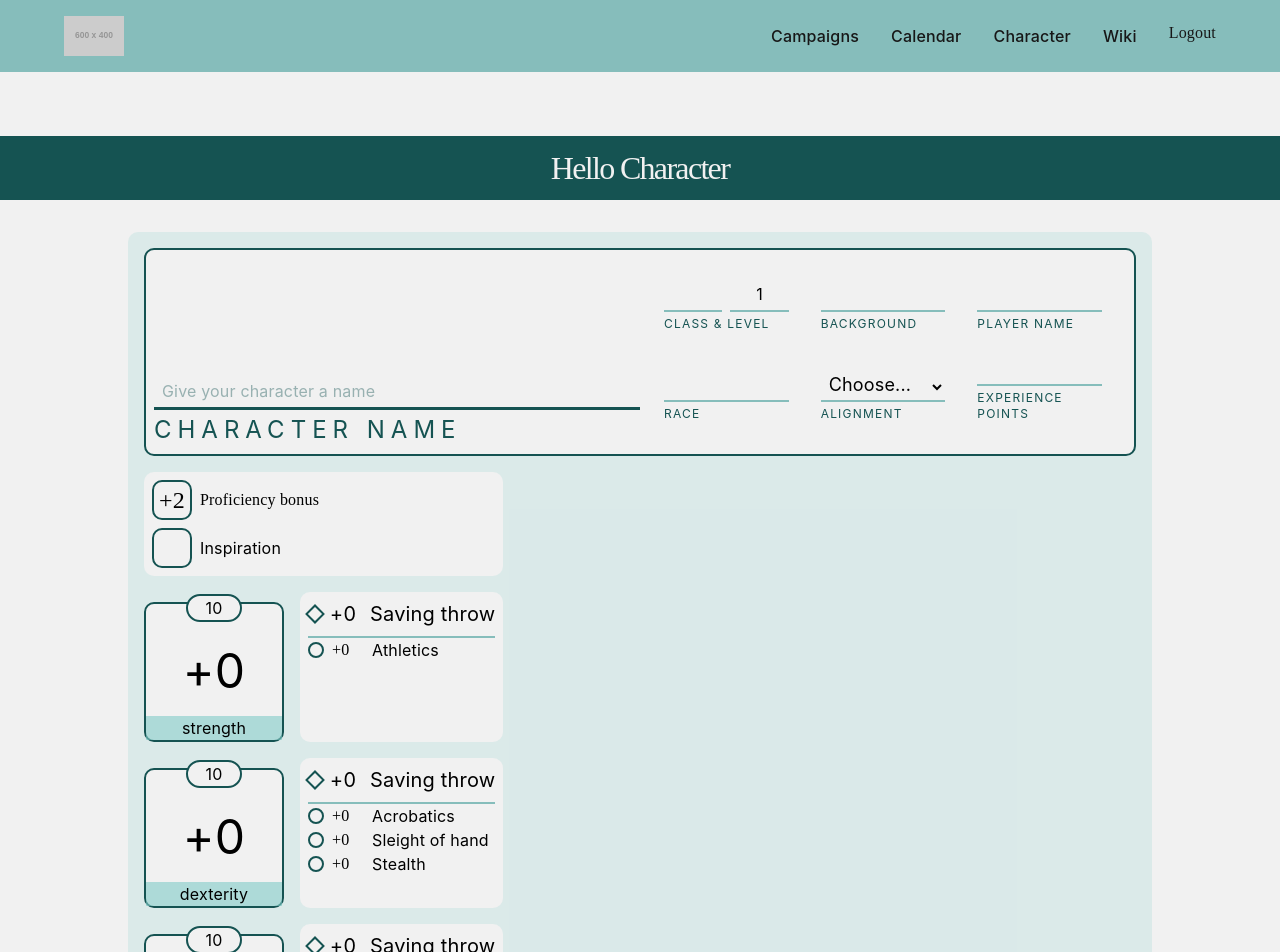
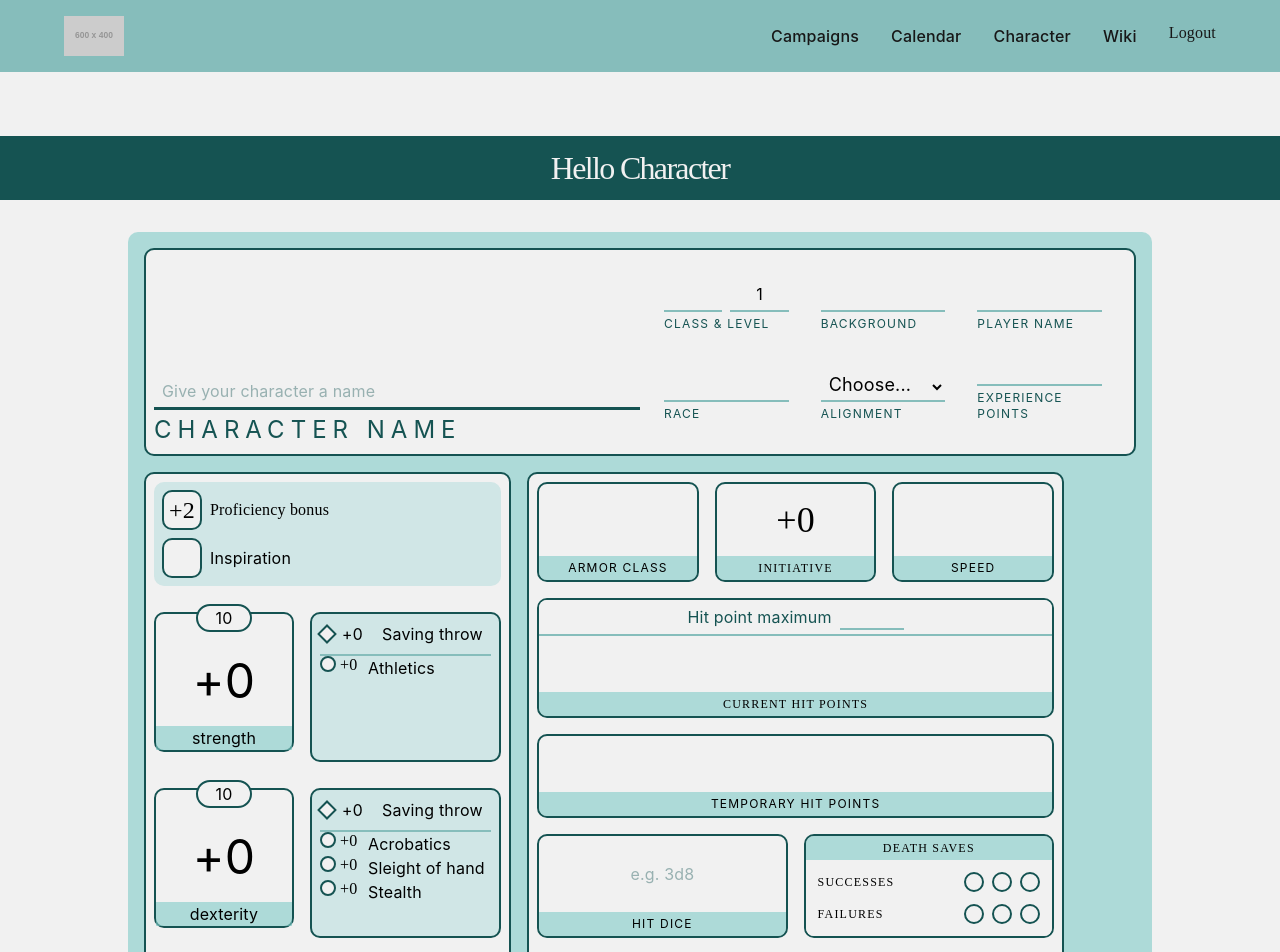
Before and after one commit to juleskj/dnd-react-flask, a React (Vite) app: page /character in a window 1280 px wide. Shown: the top 952 px of the page. Built offline with nearby package versions, Linux system fonts and the light colour scheme; a web font is replaced by a local one.

Commit message:
combat abilities

```diff
--- a/src/components/character-sheet/AbilityComp.jsx
+++ b/src/components/character-sheet/AbilityComp.jsx
@@ -1,10 +1,4 @@
 import { getModifier, formatBonus } from "../../utils/Cals";
-
-const checkboxBase = `
-  shrink-0 cursor-pointer appearance-none border-2 border-main-300 bg-light-100
-  checked:bg-main-300 checked:shadow-[inset_0_0_0_2px_white]
-  focus-visible:outline-2 focus-visible:outline-offset-2 focus-visible:outline-main-300
-`;
 
 function AbilityComp({
   ability,
@@ -22,7 +16,7 @@ function AbilityComp({
   const savingKey = `${ability}-saving-throw`;
 
   return (
-    <article className="grid grid-cols-[auto_1fr] gap-4 w-fit ">
+    <article className="flex flex-col items-center lg:items-start lg:grid lg:grid-cols-[auto_1fr] gap-4 pb-2.5">
       <label
         className="bg-light-100 mt-2.5 aspect-square w-35 h-35 flex flex-col border-2 border-main-300 text-center rounded-[10px]"
         htmlFor={`${shortAbility}-ability`}
@@ -48,10 +42,10 @@ function AbilityComp({
         <span className="bg-main-100/60">{ability}</span>
       </label>
 
-      <div className="bg-light-100 p-2 rounded-[10px]">
+      <div className=" w-full h-full mt-2.5 bg-light-100 p-2 rounded-[10px] bg-light-100  lg:bg-main-100/30 border-2 border-main-300">
         <label
           htmlFor={`${shortAbility}-saving-throw`}
-          className="flex flex-row items-center gap-2 text-xl! border-b-2 border-main-200 pb-2"
+          className="flex flex-row items-center gap-2  border-b-2 border-main-200 pb-2"
         >
           <input
             type="checkbox"
@@ -59,7 +53,7 @@ function AbilityComp({
             name={`${shortAbility}_saving_throw`}
             checked={!!proficient[savingKey]}
             onChange={() => onToggle(savingKey)}
-            className={`${checkboxBase} size-3.5 rotate-45`}
+            className={`checkboxBase size-3.5 rotate-45`}
           />
           <span className="w-8 tabular-nums">
             {formatBonus(bonusFor(savingKey))}
@@ -71,16 +65,19 @@ function AbilityComp({
           const slug = skill.replaceAll(" ", "-");
           const key = `${ability}-${slug}`;
           return (
-            <div key={skill} className=" flex flex-row items-center gap-2">
+            <div
+              key={skill}
+              className=" flex flex-row items-center lg:items-start gap-1"
+            >
               <input
                 type="checkbox"
                 id={`${shortAbility}-${slug}`}
                 name={`${shortAbility}_${slug}`}
                 checked={!!proficient[key]}
                 onChange={() => onToggle(key)}
-                className={`${checkboxBase} size-4 rounded-full`}
+                className={`checkboxBase size-4 rounded-full`}
               />
-              <span className="w-8 tabular-nums">
+              <span className="w-6 tabular-nums">
                 {formatBonus(bonusFor(key))}
               </span>
               <label
--- a/src/components/character-sheet/CharacterInfo.jsx
+++ b/src/components/character-sheet/CharacterInfo.jsx
@@ -29,7 +29,7 @@ function CharacterInfo({ info, onInfoChange, level, onLevelChange }) {
   const handleChange = (e) => onInfoChange(e.target.name, e.target.value);
 
   return (
-    <section className="grid w-full max-w-3xl grid-cols-1 gap-x-8 gap-y-6 rounded-[10px] p-6 sm:grid-cols-3">
+    <section className="grid w-full max-w-3xl grid-cols-1 gap-x-8 gap-y-6 rounded-[10px] lg:p-6 sm:grid-cols-3">
       {/* Class & level */}
       <Field id="class" label="Class & level">
         <div className="flex gap-2">
--- /dev/null
+++ b/src/components/character-sheet/CombatStats.jsx
@@ -0,0 +1,171 @@
+import { getModifier, formatBonus } from "../../utils/Cals";
+
+const box =
+  "bg-light-100  flex flex-col-reverse overflow-hidden rounded-[10px] border-2 border-main-300 text-center";
+const boxLabel = "bg-main-100/60 py-1 text-xs uppercase tracking-widest";
+const bigInput =
+  "w-full flex-1 bg-transparent text-center text-4xl focus:outline-none";
+
+function StatBox({ id, label, children }) {
+  return (
+    <label htmlFor={id} className={`${box} w-full bg-light-100`}>
+      <span className={boxLabel}>{label}</span>
+      {children}
+    </label>
+  );
+}
+
+function DeathSaveRow({ label, values, onToggle }) {
+  return (
+    <div className="flex items-center justify-between gap-3 ">
+      <span className="text-xs uppercase tracking-widest">{label}</span>
+      <div className="flex gap-2 ">
+        {values.map((checked, i) => (
+          <input
+            key={i}
+            type="checkbox"
+            aria-label={`${label} ${i + 1}`}
+            checked={checked}
+            onChange={() => onToggle(i)}
+            className={`checkboxBase size-5 rounded-full`}
+          />
+        ))}
+      </div>
+    </div>
+  );
+}
+
+function CombatStats({
+  combat,
+  onCombatChange,
+  deathSaves,
+  onDeathSaveToggle,
+  dexterityScore,
+}) {
+  const initiative = getModifier(dexterityScore);
+
+  // digits only, so the user can't type letters
+  const handleNumber = (e) =>
+    onCombatChange(e.target.name, e.target.value.replace(/\D/g, ""));
+
+  return (
+    <section className="grid  gap-4">
+      {/* AC, initiative, speed */}
+      <div className="grid grid-cols-3 gap-4">
+        <StatBox id="ac" label="Armor class">
+          <input
+            id="ac"
+            name="ac"
+            type="text"
+            inputMode="numeric"
+            maxLength={2}
+            value={combat.ac}
+            onChange={handleNumber}
+            className={`${bigInput} py-4`}
+          />
+        </StatBox>
+
+        {/* calculated: DEX modifier */}
+        <div className={box}>
+          <span className={boxLabel}>Initiative</span>
+          <output className="flex flex-1 items-center justify-center py-4 text-4xl">
+            {formatBonus(initiative)}
+          </output>
+        </div>
+
+        <StatBox id="speed" label="Speed">
+          <input
+            id="speed"
+            name="speed"
+            type="text"
+            inputMode="numeric"
+            maxLength={3}
+            value={combat.speed}
+            onChange={handleNumber}
+            className={`${bigInput} py-4`}
+          />
+        </StatBox>
+      </div>
+
+      {/* Current HP, with max on top */}
+      <div className={box}>
+        <span className={boxLabel}>Current hit points</span>
+        <input
+          id="hpCurrent"
+          name="hpCurrent"
+          type="text"
+          inputMode="numeric"
+          maxLength={3}
+          value={combat.hpCurrent}
+          onChange={handleNumber}
+          aria-label="Current hit points"
+          className={`${bigInput} py-4 text-5xl bg-light-100`}
+        />
+        <label
+          htmlFor="hpMax"
+          className="bg-light-100 flex items-center justify-center gap-2 border-b-2 border-main-200 px-3 py-1 text-sm text-main-300"
+        >
+          Hit point maximum
+          <input
+            id="hpMax"
+            name="hpMax"
+            type="text"
+            inputMode="numeric"
+            maxLength={3}
+            value={combat.hpMax}
+            onChange={handleNumber}
+            className=" w-16 border-b-2 border-main-200 bg-transparent text-center focus:outline-none"
+          />
+        </label>
+      </div>
+
+      {/* Temp HP */}
+      <StatBox id="hpTemp" label="Temporary hit points">
+        <input
+          id="hpTemp"
+          name="hpTemp"
+          type="text"
+          inputMode="numeric"
+          maxLength={3}
+          value={combat.hpTemp}
+          onChange={handleNumber}
+          className={`${bigInput} py-4 `}
+        />
+      </StatBox>
+
+      {/* Hit dice + death saves */}
+      <div className="flex flex-cols flex-wrap lg:flex-nowrap gap-4 ">
+        <StatBox id="hitDice" label="Hit dice">
+          <input
+            id="hitDice"
+            name="hitDice"
+            type="text"
+            placeholder="e.g. 3d8"
+            maxLength={8}
+            value={combat.hitDice}
+            onChange={(e) => onCombatChange("hitDice", e.target.value)}
+            className=" flex-1 bg-transparent py-4 text-center text-2xl placeholder:text-main-300/40 focus:outline-none"
+          />
+        </StatBox>
+
+        <div className={`${box} justify-center w-full`}>
+          <div className="flex flex-col gap-3 p-3 bg-light-100">
+            <DeathSaveRow
+              label="Successes"
+              values={deathSaves.successes}
+              onToggle={(i) => onDeathSaveToggle("successes", i)}
+            />
+            <DeathSaveRow
+              label="Failures"
+              values={deathSaves.failures}
+              onToggle={(i) => onDeathSaveToggle("failures", i)}
+            />
+          </div>
+          <span className={boxLabel}>Death saves</span>
+        </div>
+      </div>
+    </section>
+  );
+}
+
+export default CombatStats;
--- a/src/index.css
+++ b/src/index.css
@@ -39,6 +39,12 @@ label,
 th,
 td {
   @apply text-base font-sans  tv:text-3xl!;
+}
+
+.checkboxBase {
+  @apply shrink-0 cursor-pointer appearance-none border-2 border-main-300 bg-light-100
+  checked:bg-main-300 checked:shadow-[inset_0_0_0_2px_white]
+  focus-visible:outline-2 focus-visible:outline-offset-2 focus-visible:outline-main-300;
 }
 
 @theme {
--- a/src/pages/Character.jsx
+++ b/src/pages/Character.jsx
@@ -1,6 +1,7 @@
 import { useState } from "react";
 import MainLayout from "../layouts/MainLayout";
 import AbilityComp from "../components/character-sheet/AbilityComp";
+import CombatStats from "../components/character-sheet/CombatStats";
 
 import { getProficiencyBonus, formatBonus } from "../utils/Cals";
 import CharacterInfo from "../components/character-sheet/CharacterInfo";
@@ -28,6 +29,7 @@ const ABILITIES = [
     skills: ["deception", "intimidation", "performance", "persuasion"],
   },
 ];
+
 function Character() {
   const [level, setLevel] = useState(1);
   const [inspiration, setInspiration] = useState(false);
@@ -61,13 +63,37 @@ function Character() {
   const handleToggle = (key) =>
     setProficient((prev) => ({ ...prev, [key]: !prev[key] }));
 
+  // combatstats
+
+  const [combat, setCombat] = useState({
+    ac: "",
+    speed: "",
+    hpMax: "",
+    hpCurrent: "",
+    hpTemp: "",
+    hitDice: "",
+  });
+  const [deathSaves, setDeathSaves] = useState({
+    successes: [false, false, false],
+    failures: [false, false, false],
+  });
+
+  const handleCombatChange = (name, value) =>
+    setCombat((prev) => ({ ...prev, [name]: value }));
+
+  const handleDeathSaveToggle = (type, index) =>
+    setDeathSaves((prev) => ({
+      ...prev,
+      [type]: prev[type].map((v, i) => (i === index ? !v : v)),
+    }));
+
   return (
     <MainLayout
       headerTitle="hello Character"
       color="teal"
-      css="grid gap-4 bg-main-100/20 p-4 rounded-[10px]"
+      css=" flex flex-col lg:grid lg:grid-rows-[auto_auto] lg:grid-cols-[auto_auto_auto] gap-4 lg:p-4 lg:bg-main-100/60 lg:rounded-[10px] lg:*:bg-light-100 *:rounded-[10px]  *:bg-main-100/30 *:p-2   lg:*:border-2 lg:*:border-main-300 lg:*:p-2"
     >
-      <div className="grid grid-cols-2 bg-light-100 border-2 border-main-300 rounded-[10px] p-2 ">
+      <div className=" lg:grid lg:grid-cols-2 col-span-3 py-4 lg:py-0">
         {/* character name */}
         <label
           htmlFor="character-name"
@@ -96,8 +122,8 @@ function Character() {
         />
       </div>
 
-      <section className="grid gap-4   rounded-[10px] w-fit">
-        <section className="flex flex-col gap-2 p-2  rounded-[10px] bg-light-100 ">
+      <section className="grid gap-4 rounded-[10px] ">
+        <section className="flex flex-col gap-2 p-2  rounded-[10px] bg-light-100 lg:bg-main-100/30 ">
           <div className="grid grid-cols-[auto_1fr] w-fit items-center ">
             <output className="bg-light-100 block text-2xl w-10 h-10 text-center place-content-center border-2 border-main-300 mr-2 rounded-[10px]">
               {formatBonus(proficiencyBonus)}
@@ -136,6 +162,15 @@ function Character() {
           />
         ))}
       </section>
+      <section>
+        <CombatStats
+          combat={combat}
+          onCombatChange={handleCombatChange}
+          deathSaves={deathSaves}
+          onDeathSaveToggle={handleDeathSaveToggle}
+          dexterityScore={scores.dexterity}
+        />
+      </section>
     </MainLayout>
   );
 }
```
